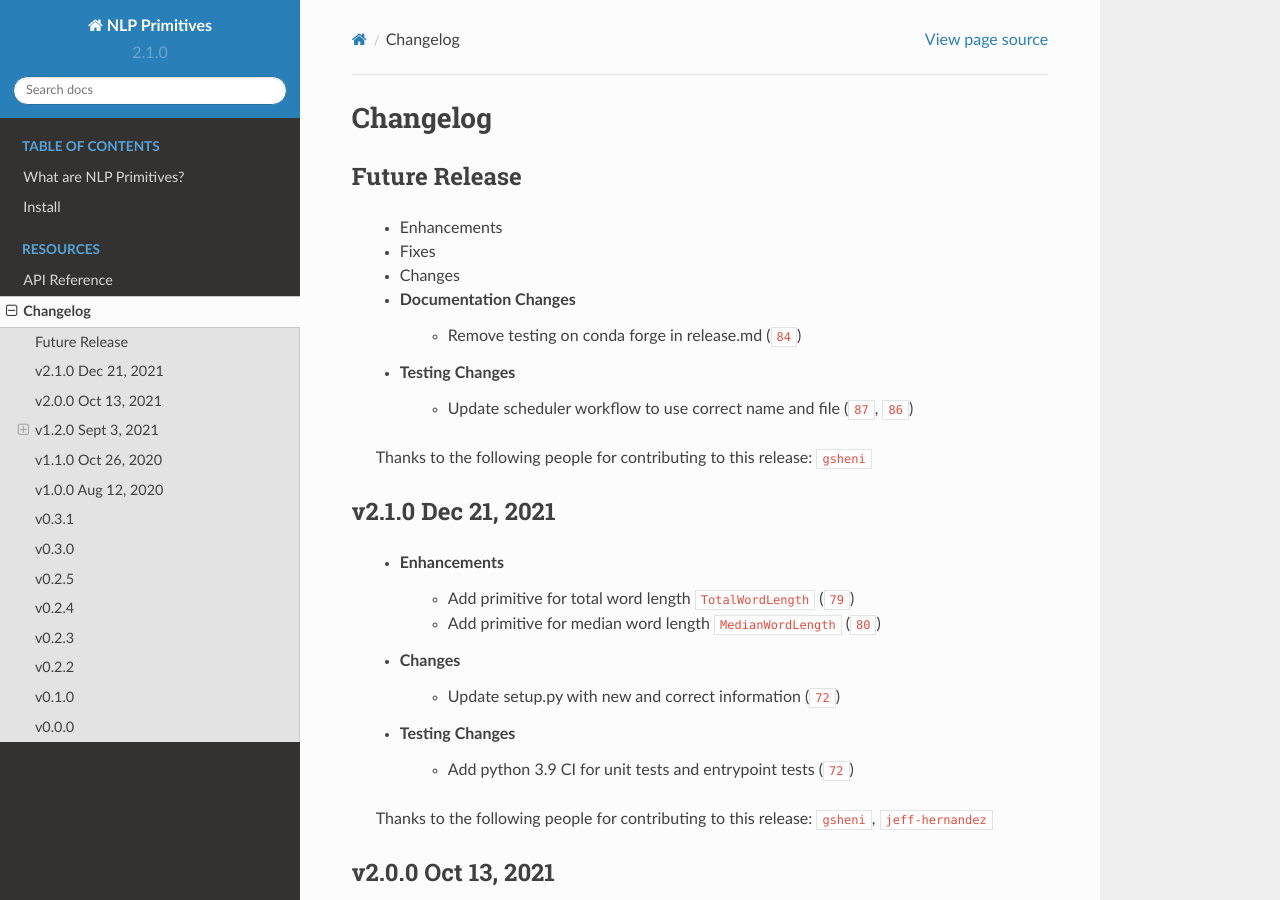
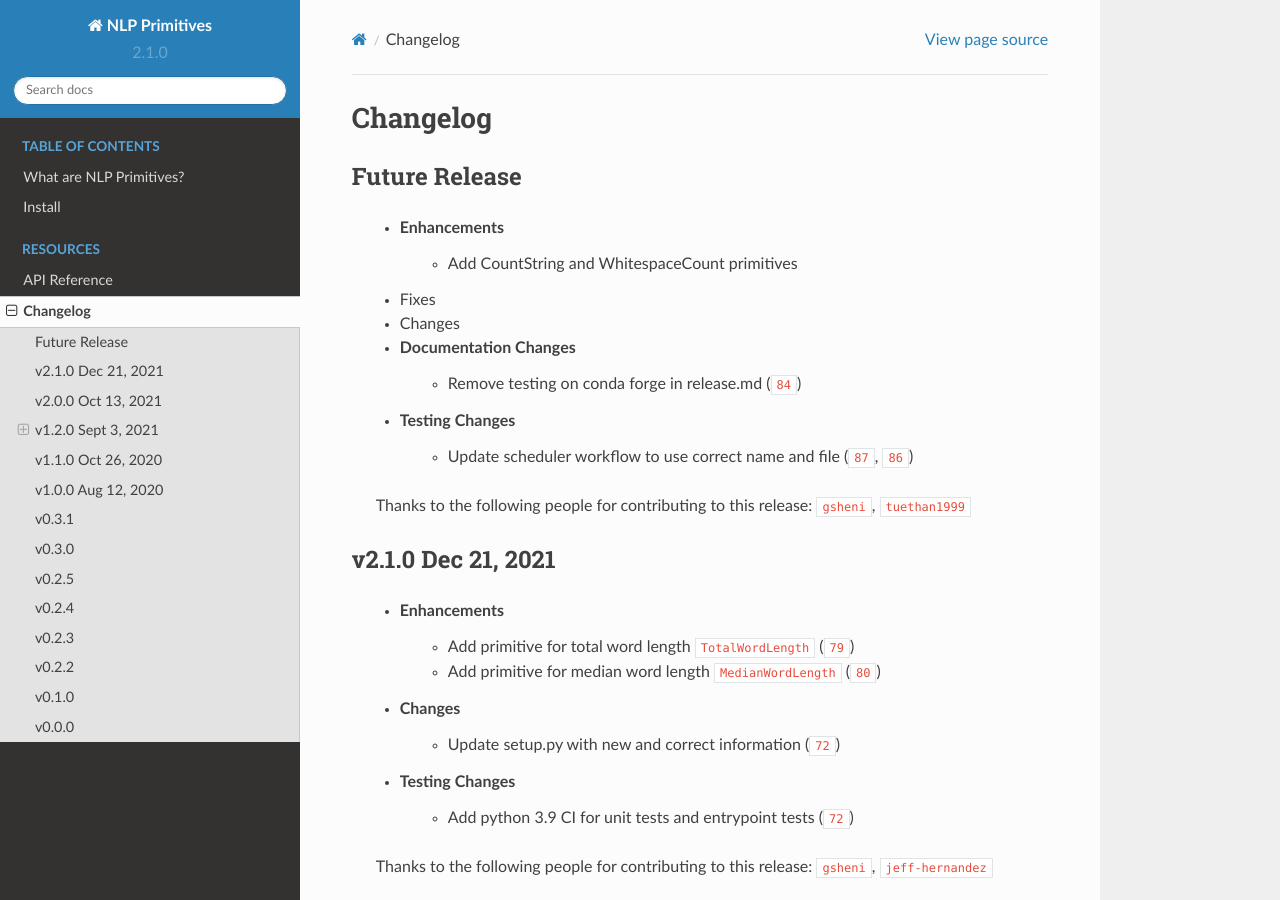
Before and after one commit to alteryx/nlp_primitives, a Sphinx documentation site: the page built from docs/source/changelog.rst, in a window 1280 px wide and 900 px high. Built offline with Sphinx 7.4.7 and the Read the Docs theme 2.0.0, drawn with Linux system fonts in a browser that asks for light colours; cross-references to code outside the pages are shown as plain code.

Commit message:
changelog

```diff
--- a/docs/source/changelog.rst
+++ b/docs/source/changelog.rst
@@ -5,6 +5,7 @@ Changelog
 Future Release
 ==============
     * Enhancements
+        * Add CountString and WhitespaceCount primitives
     * Fixes
     * Changes
     * Documentation Changes
@@ -13,7 +14,7 @@ Future Release
         * Update scheduler workflow to use correct name and file (:pr:`87`, :pr:`86`)
 
     Thanks to the following people for contributing to this release:
-    :user:`gsheni`
+    :user:`gsheni`, :user:`tuethan1999`
 
 v2.1.0 Dec 21, 2021
 ===================
```
